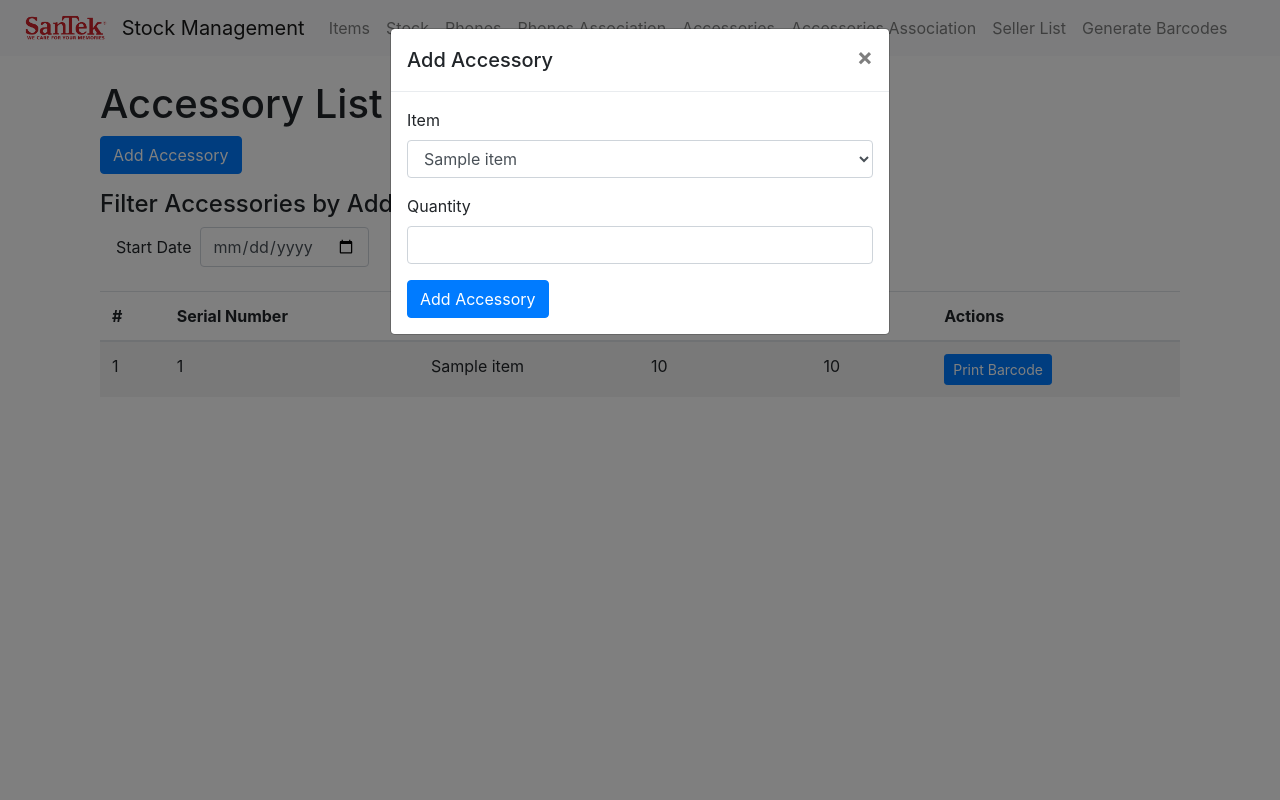
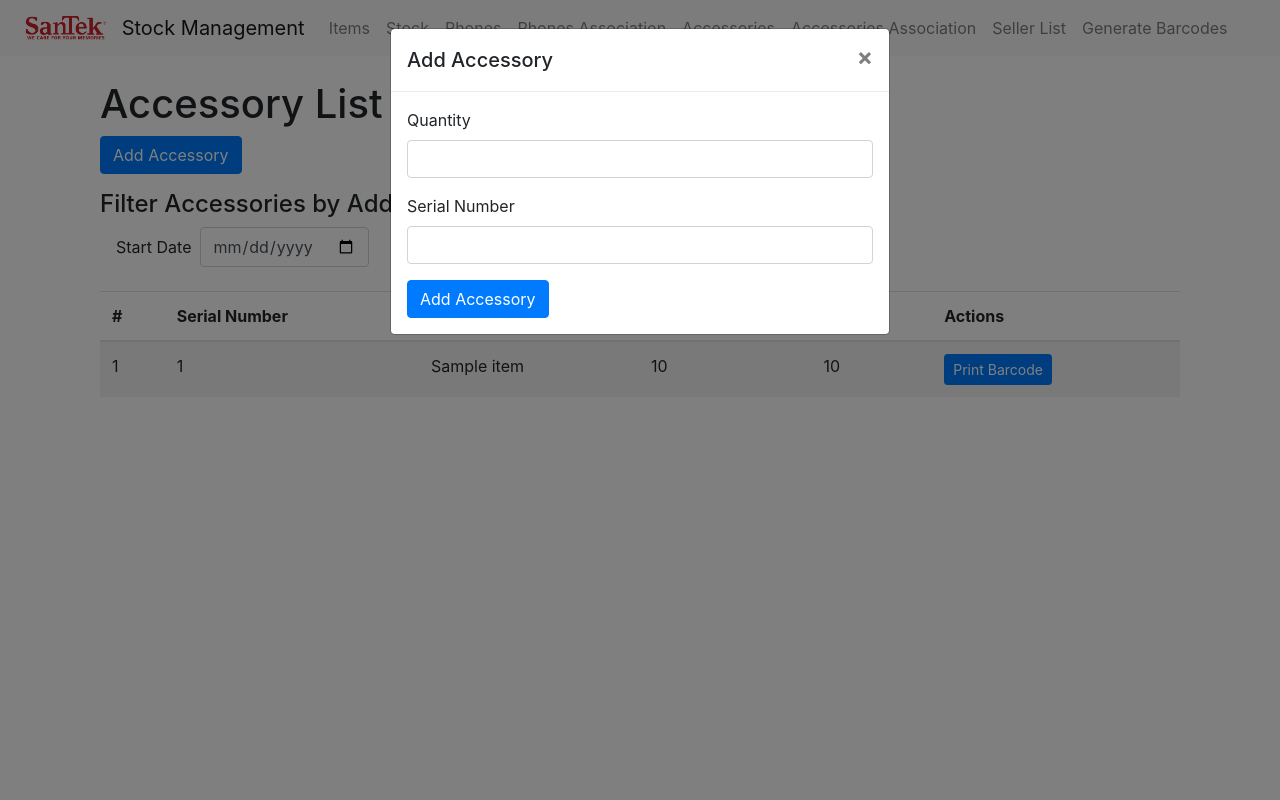
Before and after one commit to Denuwan392/santek-mobile, a Django app: template inventory/templates/inventory/add_accessory.html in a window 1280 px wide, after a click on "Add Accessory". Run offline with Django 5.2, Linux system fonts and the light colour scheme; the template is opened without the code that fills it: most values are stand-ins (such as "Sample title", 1, 10 or a date in 2020); some libraries are stand-ins or nearby versions.

Commit message:
Update add_accessory.html

```diff
--- a/inventory/templates/inventory/add_accessory.html
+++ b/inventory/templates/inventory/add_accessory.html
@@ -86,18 +86,14 @@
                     <!-- Add Accessory Form -->
                     <form id="addAccessoryForm" method="post" action="{% url 'add_accessory' %}">
                         {% csrf_token %}
-                        <div class="form-group">
-                            <label for="item">Item</label>
-                            <select class="form-control" id="item" name="item" required>
-                                {% for item in items %}
-                                <option value="{{ item.id }}">{{ item.name }}</option>
-                                {% endfor %}
-                            </select>
-                        </div>
-                        <!-- Serial number and price are handled automatically from the Item model -->
+
                         <div class="form-group">
                             <label for="quantity">Quantity</label>
                             <input type="number" class="form-control" id="quantity" name="quantity" required>
+                        </div>
+                        <div class="form-group">
+                            <label for="serial_number">Serial Number</label>
+                            <input type="text" class="form-control" id="serial_number" name="serial_number" required>
                         </div>
                         <button type="submit" class="btn btn-primary">Add Accessory</button>
                     </form>
```
